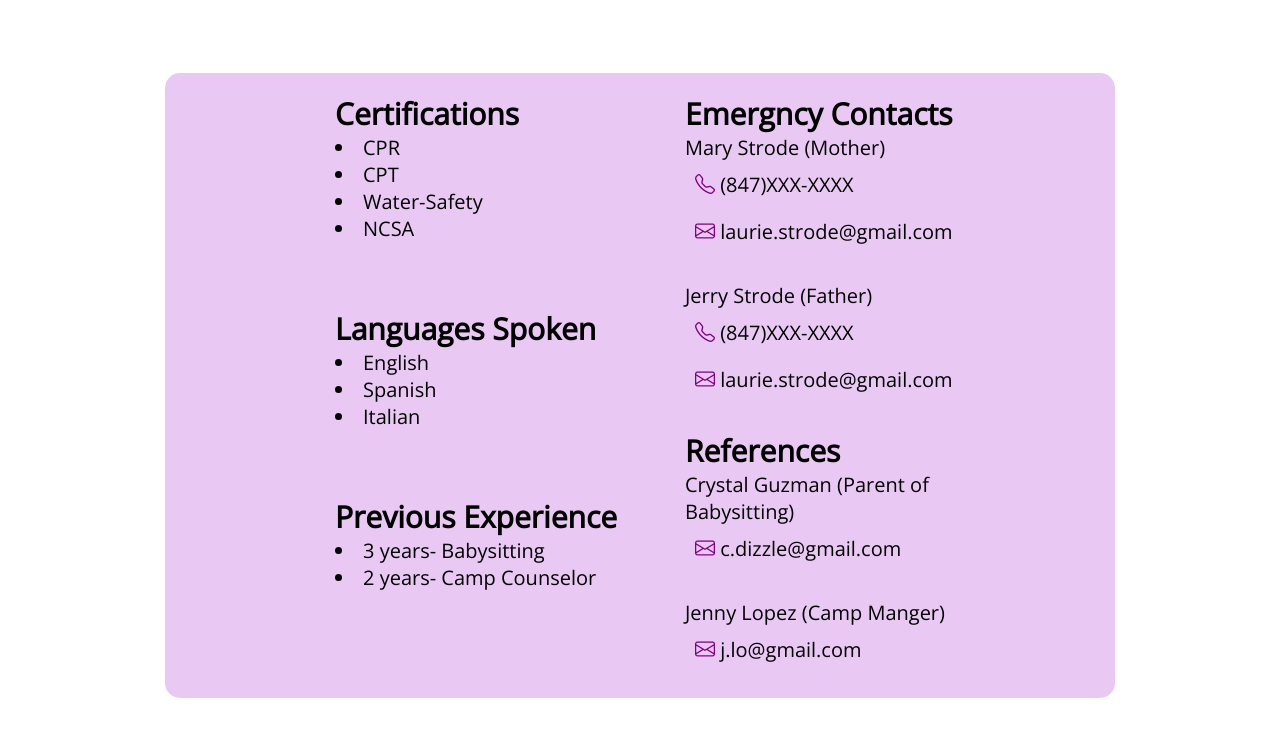
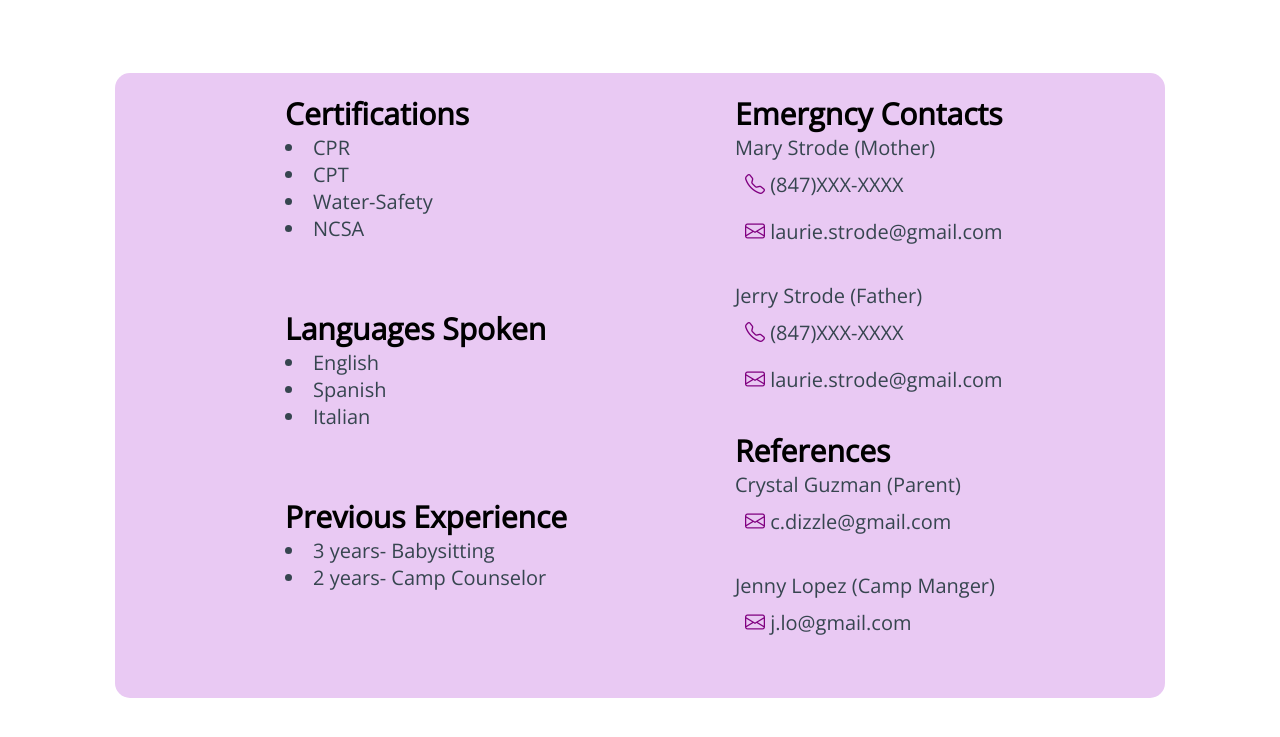
Before and after one commit to CS-422-FA21/Munchkin-Care, a plain HTML site: page caregiverProfile.html in a window 1280 px wide. Shown: the part 727-1464 px from the top of the page. Drawn offline with nearby package versions, Linux system fonts and the light colour scheme; a web font is replaced by a local one.

Commit message:
color of font for easier to read

```diff
--- a/caregiverPageAssets/CGstyling.css
+++ b/caregiverPageAssets/CGstyling.css
@@ -34,11 +34,16 @@
     font-family: "Open Sans";
 }
 
+#col-2{
+    margin-right: 100px;
+}
+
+
 /* column 1 styling */
 #col-1{
     float: left;
     padding: 20px;
-    margin-right: auto;
+    margin-right: 1px;
     margin-left: 75px;
     font-size: 30px;
     text-align: center;
@@ -68,6 +73,7 @@
 #header{
     font-size: 30px;
     font-weight: bold;
+    color: black;
 }
 
 #bullets, #ref, #ICE {
@@ -115,6 +121,11 @@
     width: 350px;
     height: 625px;
 }
+
+#person-name, #e-mail, #phoneNum, #bullets{
+    color: #36454F;
+}
+
 
 /* POPUPS */
 
--- a/caregiverProfile.html
+++ b/caregiverProfile.html
@@ -83,39 +83,39 @@
                 <div class="col2" id="col-3">
                     <div id="ICE">
                         <div id="header">Emergncy Contacts</div>
-                        Mary Strode (Mother)
+                        <div id="person-name">Mary Strode (Mother)</div>
                         <div id="phoneInfo">
                             <i class="bi bi-telephone"></i>
                             <label id="phoneNum">(847)XXX-XXXX</label>
                         </div>
                         <div id="emailInfo">
                             <i class="bi bi-envelope"></i>
-                            <label>laurie.strode@gmail.com</label>
+                            <label id="e-mail">laurie.strode@gmail.com</label>
                         </div>
                         <br>
-                        Jerry Strode (Father)
+                        <div id="person-name">Jerry Strode (Father)</div>
                         <div id="phoneInfo">
                             <i class="bi bi-telephone"></i>
                             <label id="phoneNum">(847)XXX-XXXX</label>
                         </div>
                         <div id="emailInfo">
                             <i class="bi bi-envelope"></i>
-                            <label>laurie.strode@gmail.com</label>
+                            <label id="e-mail">laurie.strode@gmail.com</label>
                         </div>
                         <br>
                     </div> <!-- ICE div  -->
                     <div id="ref">
                         <div id="header">References</div>
-                        Crystal Guzman (Parent of Babysitting)
+                        <div id="person-name">Crystal Guzman (Parent) </div>
                         <div id="emailInfo">
                             <i class="bi bi-envelope"></i>
-                            <label>c.dizzle@gmail.com</label>
+                            <label id="e-mail">c.dizzle@gmail.com</label>
                         </div>
                         <br>
-                        Jenny Lopez (Camp Manger)
+                        <div id="person-name">Jenny Lopez (Camp Manger)</div>
                         <div id="emailInfo">
                             <i class="bi bi-envelope"></i>
-                            <label>j.lo@gmail.com</label>
+                            <label id="e-mail">j.lo@gmail.com</label>
                         </div>
                         <br>
                     </div> <!-- ref div  -->
```
